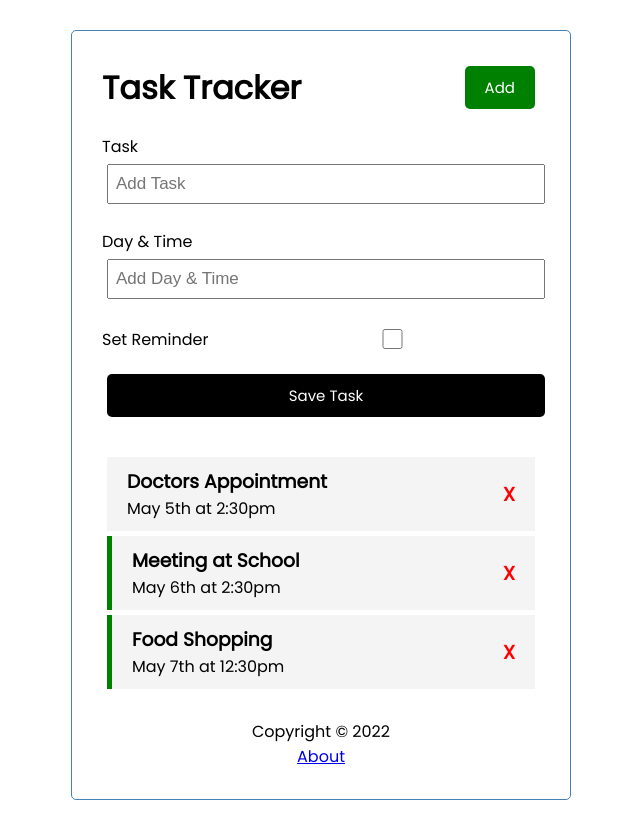
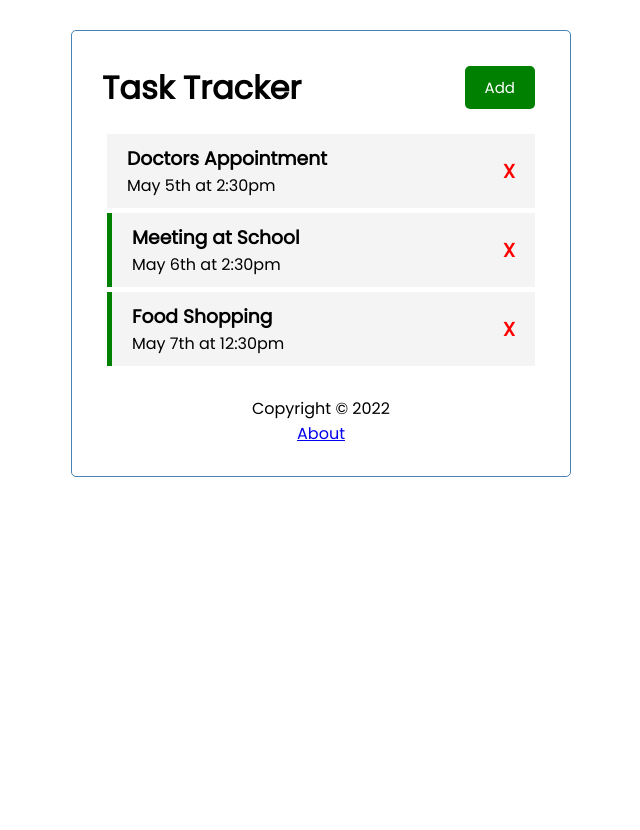
Before and after one commit to NickyGuants/Angular-Task-Tracker, an Angular app: page / in a window 1280 px wide. Shown: the whole page, without its empty margins (319-959 px from the left). After the commit the page ends 800 px from the top, so only its background shows below. Built offline with nearby package versions, Linux system fonts and the light colour scheme; data requests are answered from the project's data file.

Commit message:
show or hide a component

```diff
--- a/src/app/components/add-task/add-task.component.html
+++ b/src/app/components/add-task/add-task.component.html
@@ -1,4 +1,4 @@
-<form (ngSubmit)="onSubmit()" class="add-form">
+<form *ngIf="showAddTask" (ngSubmit)="onSubmit()" class="add-form">
     <div class="form-control">
         <label for="text">Task</label>
         <input type="text" id="text" name="text" [(ngModel)]="text" placeholder="Add Task" />
--- a/src/app/components/add-task/add-task.component.ts
+++ b/src/app/components/add-task/add-task.component.ts
@@ -1,4 +1,6 @@
 import { Component, OnInit, Output, EventEmitter } from '@angular/core';
+import { Subscription } from 'rxjs';
+import { UiService } from 'src/app/services/ui.service';
 import { Task } from 'src/app/Task';
 
 @Component({
@@ -12,8 +14,12 @@
   text!: string;
   day!: string;
   reminder: boolean = false;
+  showAddTask!: boolean;
+  subscription!: Subscription;
 
-  constructor() { }
+  constructor (private uiService: UiService) {
+    this.subscription = this.uiService.onToggle().subscribe(value => this.showAddTask = value);
+   }
 
   ngOnInit(): void {
   }
```
